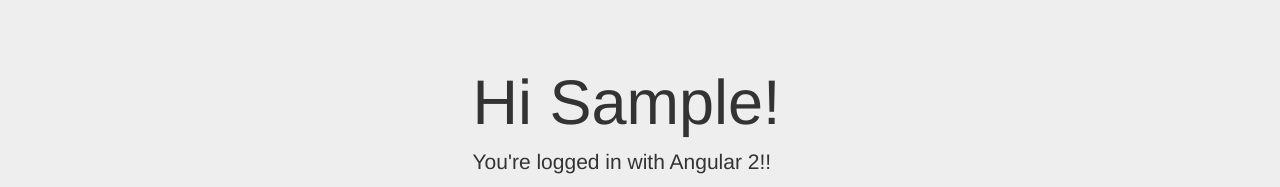
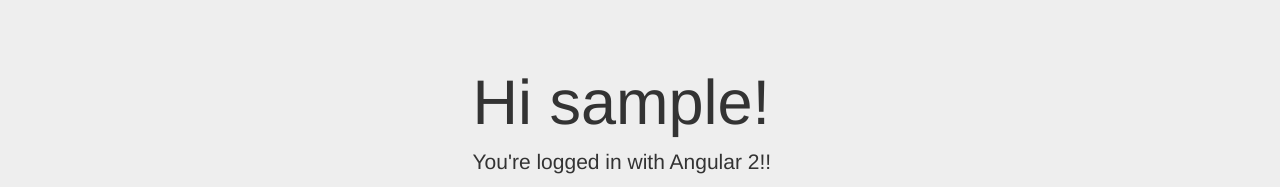
Before and after one commit to Brevering/shroom2, an Angular app: page / in a window 1280 px wide. Shown: the top 187 px of the page. Built offline with nearby package versions, Linux system fonts and the light colour scheme; no server answers; sample sign-in values are in the browser's storage.

Commit message:
Fixed server auth to return user, not just token so user data can be accessed client side.  TODO: Figure out what needs to be returned. Maybe just name / username / Id?

```diff
--- a/src/app/home/home.component.html
+++ b/src/app/home/home.component.html
@@ -1,5 +1,5 @@
 <div class="col-md-6 col-md-offset-3">
-    <h1>Hi {{currentUser.firstName}}!</h1>
+    <h1>Hi {{currentUser.user.username}}!</h1>
     <p>You're logged in with Angular 2!!</p>
     <h3>All registered users:</h3>
     <ul>
```
Also changed, not shown: 1 other file (tests, documents, lock files or other folders).
